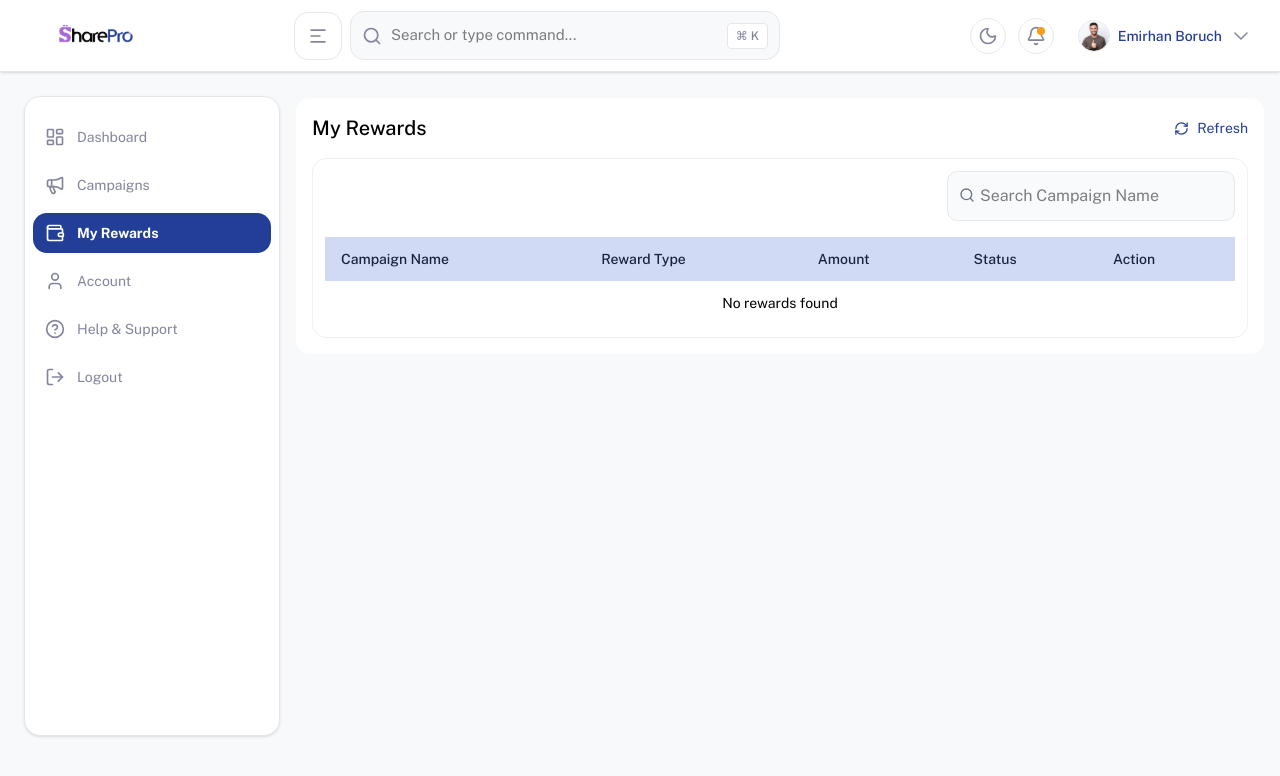
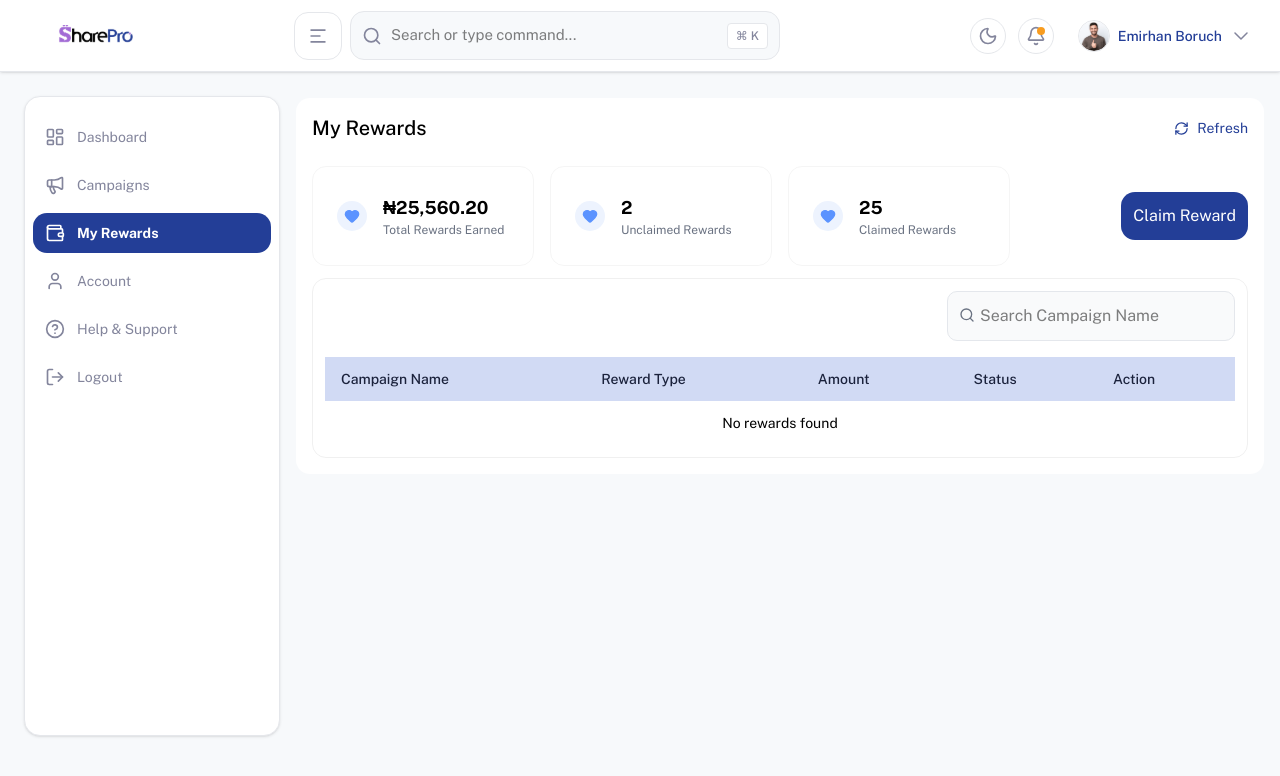
Before and after one commit to SharePro-Org/sharepro, a Next.js app: page /user/rewards in a window 1280 px wide. Shown: the top 776 px of the page. Built offline with nearby package versions, Linux system fonts and the light colour scheme; sample sign-in values are in the browser's storage.

Commit message:
feat: add campaign activation mutation and user rewards query; enhance user dashboard and rewards display

```diff
--- a/src/apollo/mutations/campaigns.ts
+++ b/src/apollo/mutations/campaigns.ts
@@ -90,3 +90,13 @@ export const CREATE_COMBO_REWARD = gql`
     }
   }
 `;
+
+
+export const ACTIVATE_CAMPAIGN = gql`
+  mutation ActivateCampaign($id: UUID!, $isActive: Boolean!) {
+    activateCampaign(id: $id, isActive: $isActive) {
+      message
+      success
+    }
+  }
+`;
--- a/src/apollo/queries/user.ts
+++ b/src/apollo/queries/user.ts
@@ -62,3 +62,25 @@ export const AVAILABLE_CAMPAIGNS = gql`
     }
   }
 `;
+
+export const USER_REWARDS = gql`
+  query UserRewards($userId: UUID!) {
+    userRewards(userId: $userId) {
+      amount
+      createdAt
+      currency
+      deletedAt
+      description
+      expiresAt
+      id
+      status
+      rewardType
+      isExpired
+      campaign {
+        campaignType
+        name
+        status
+      }
+    }
+  }
+`;
--- /dev/null
+++ b/src/apollo/types.ts
@@ -0,0 +1,29 @@
+export interface Campaign {
+  campaignId: string;
+  campaignName: string;
+  campaignType: string;
+  dateJoined: string;
+  referralCode: string;
+  rewardInfo: string;
+  status: string;
+  totalReferrals: number;
+  totalRewards: number;
+  endDate: string;
+  isJoinable: boolean;
+  participantsCount: number;
+  maxParticipants: number;
+  description: string;
+}
+
+export interface Reward {
+  amount: number;
+  campaignName: string;
+  createdAt: string;
+  currency: string;
+  description: string;
+  isClaimable: boolean;
+  processedAt: string | null;
+  rewardId: string;
+  rewardType: string;
+  status: string;
+}
--- a/src/app/user/dashboard/page.tsx
+++ b/src/app/user/dashboard/page.tsx
@@ -7,8 +7,6 @@ import { USER_DASHBOARD_SUMMARY } from "@/apollo/queries/user";
 import { useQuery } from "@apollo/client";
 import { Calendar, Users, XIcon } from "lucide-react";
 import React, { useEffect, useState } from "react";
-import { GiPriceTag } from "react-icons/gi";
-import { MdCampaign } from "react-icons/md";
 import { userAtom } from "@/store/User";
 import { useAtom } from "jotai";
 import Link from "next/link";
--- a/src/app/user/rewards/page.tsx
+++ b/src/app/user/rewards/page.tsx
@@ -2,14 +2,14 @@
 
 import DashboardLayout from "@/components/dashboard/DashboardLayout";
 import UserDashboardTable from "@/components/dashboard/UserDashboardTable";
-import { RefreshCwIcon, SearchIcon } from "lucide-react";
+import { HeartIcon, RefreshCwIcon, SearchIcon } from "lucide-react";
 import React from "react";
 
 const userRewards = () => {
   return (
     <DashboardLayout user={true}>
       <section className="p-4 rounded-md bg-white">
-        <div className="flex justify-between mb-4">
+        <div className="flex justify-between mb-6">
           <p className="text-xl font-medium">My Rewards</p>
           <button
             className="flex text-primary items-center gap-2"
@@ -21,6 +21,61 @@ const userRewards = () => {
           </button>
         </div>
 
+        <div className="grid grid-cols-1 md:grid-cols-4 gap-4">
+          {/* Card 1: Ongoing Campaigns (already refactored) */}
+          <div className="flex flex-col border border-[#CCCCCC33] rounded-md p-6 items-start min-h-[100px] justify-center">
+            <div className="flex justify-evenly">
+              <div className="rounded-full bg-[#EDF3FE] w-[30px] h-[30px] flex my-auto items-center justify-center">
+                <HeartIcon
+                  size={16}
+                  fill="#5B93FF"
+                  className="text-[#5B93FF]"
+                />
+              </div>
+              <div className="ml-4">
+                <div className="text-lg font-bold">₦25,560.20</div>
+                <div className="text-xs text-gray-500">
+                  Total Rewards Earned
+                </div>
+              </div>
+            </div>
+          </div>
+          <div className="flex flex-col border border-[#CCCCCC33] rounded-md p-6 items-start min-h-[100px] justify-center">
+            <div className="flex justify-evenly">
+              <div className="rounded-full bg-[#EDF3FE] w-[30px] h-[30px] flex my-auto items-center justify-center">
+                <HeartIcon
+                  size={16}
+                  fill="#5B93FF"
+                  className="text-[#5B93FF]"
+                />
+              </div>
+              <div className="ml-4">
+                <div className="text-lg font-bold">2</div>
+                <div className="text-xs text-gray-500">Unclaimed Rewards </div>
+              </div>
+            </div>
+          </div>
+          <div className="flex flex-col border border-[#CCCCCC33] rounded-md p-6 items-start min-h-[100px] justify-center">
+            <div className="flex justify-evenly">
+              <div className="rounded-full bg-[#EDF3FE] w-[30px] h-[30px] flex my-auto items-center justify-center">
+                <HeartIcon
+                  size={16}
+                  fill="#5B93FF"
+                  className="text-[#5B93FF]"
+                />
+              </div>
+              <div className="ml-4">
+                <div className="text-lg font-bold">25</div>
+                <div className="text-xs text-gray-500">Claimed Rewards</div>
+              </div>
+            </div>
+          </div>
+          <div className="my-auto flex items-end ml-auto">
+            <button className="bg-primary p-3 rounded-md text-white">
+              Claim Reward
+            </button>
+          </div>
+        </div>
         <div className="border border-[#CCCCCC4D] rounded-md p-3 mt-3">
           <div className="mb-3 flex justify-between">
             <div></div>
--- a/src/components/dashboard/CampaignsTable.tsx
+++ b/src/components/dashboard/CampaignsTable.tsx
@@ -1,8 +1,9 @@
 import React, { useState, useEffect } from "react";
-import { Dropdown, Button } from "antd";
+import { Dropdown, Button, message } from "antd";
 import { MoreOutlined } from "@ant-design/icons";
-import { useQuery } from "@apollo/client";
+import { useQuery, useMutation } from "@apollo/client";
 import { GET_BUSINESS_CAMPAIGNS } from "@/apollo/queries/campaigns";
+import { ACTIVATE_CAMPAIGN } from "@/apollo/mutations/campaigns";
 import { useAtom } from "jotai";
 import { userAtom } from "@/store/User";
 import { useRouter } from "next/navigation";
@@ -22,6 +23,39 @@ const CampaignsTable = ({ type, num }: { type?: string; num?: Number }) => {
     variables: { businessId },
     skip: !businessId,
   });
+
+  const [activateCampaign, { loading: activateLoading }] = useMutation(
+    ACTIVATE_CAMPAIGN,
+    {
+      refetchQueries: [
+        { query: GET_BUSINESS_CAMPAIGNS, variables: { businessId } },
+      ],
+      onCompleted: (data) => {
+        if (data.activateCampaign.success) {
+          message.success(data.activateCampaign.message);
+        } else {
+          message.error(
+            data.activateCampaign.message || "Failed to update campaign status"
+          );
+        }
+      },
+      onError: (error) => {
+        message.error(`Error: ${error.message}`);
+      },
+    }
+  );
+
+  const handleToggleCampaignStatus = (
+    campaignId: string,
+    isCurrentlyActive: boolean
+  ) => {
+    activateCampaign({
+      variables: {
+        id: campaignId,
+        isActive: !isCurrentlyActive,
+      },
+    });
+  };
 
   const handleAddReward = (campaignType: string, campaignId: string) => {
     router.push(
@@ -141,7 +175,18 @@ const CampaignsTable = ({ type, num }: { type?: string; num?: Number }) => {
                   <Dropdown
                     menu={{
                       items: [
-                        { key: "pause", label: "Pause Campaign" },
+                        {
+                          key: "toggleActive",
+                          label: row.isActive
+                            ? "Pause Campaign"
+                            : "Activate Campaign",
+                          onClick: () =>
+                            handleToggleCampaignStatus(
+                              row.id,
+                              row.isActive
+                            ),
+                          disabled: activateLoading,
+                        },
                         { key: "edit", label: "Edit Campaign" },
                         {
                           key: "view",
--- a/src/components/dashboard/UserDashboardTable.tsx
+++ b/src/components/dashboard/UserDashboardTable.tsx
@@ -6,33 +6,11 @@ import {
 } from "@/apollo/queries/user";
 import { useAtom } from "jotai";
 import { userAtom } from "@/store/User";
+import { Campaign, Reward } from "@/apollo/types";
+import { Button, Dropdown } from "antd";
+import { MoreOutlined } from "@ant-design/icons";
+
 // import { format } from "date-fns";
-
-// Define interfaces for the data types
-interface Campaign {
-  campaignId: string;
-  campaignName: string;
-  campaignType: string;
-  dateJoined: string;
-  referralCode: string;
-  rewardInfo: string;
-  status: string;
-  totalReferrals: number;
-  totalRewards: number;
-}
-
-interface Reward {
-  amount: number;
-  campaignName: string;
-  createdAt: string;
-  currency: string;
-  description: string;
-  isClaimable: boolean;
-  processedAt: string | null;
-  rewardId: string;
-  rewardType: string;
-  status: string;
-}
 
 const UserDashboardTable = ({ type, max }: { type: string; max?: number }) => {
   // Access the current user from the global state
@@ -134,7 +112,22 @@ const UserDashboardTable = ({ type, max }: { type: string; max?: number }) => {
                       {formatDate(campaign.dateJoined)}
                     </td>
                     <td className="px-4 py-3">
-                      <button className="text-primary underline">View</button>
+                      <Dropdown
+                        menu={{
+                          items: [
+                            { key: "copy", label: "Copy Referral Link" },
+                            { key: "campaign", label: "Campaign Details" },
+                            { key: "reward", label: "Claim Reward" },
+                            { key: "view", label: "View Performance" },
+                          ],
+                        }}
+                        trigger={["click"]}
+                      >
+                        <Button type="text">
+                          <MoreOutlined />
+                        </Button>
+                      </Dropdown>
+                      {/* <button className="text-primary underline">View</button> */}
                     </td>
                   </tr>
                 )
```
Also changed, not shown: src/components/dashboard/DiscoverCampaign.tsx (+1 -11 lines).
